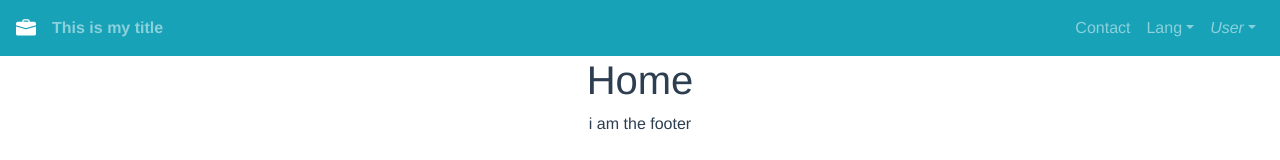
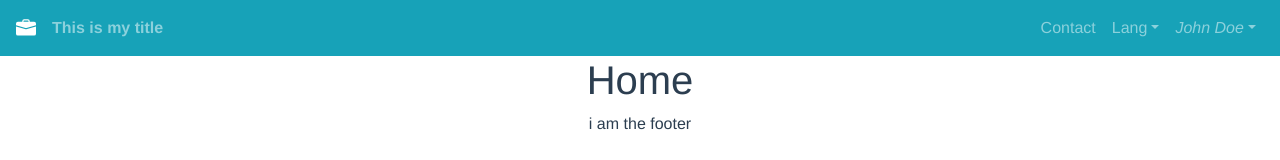
Before and after one commit to grafikri/mySampleProject, a Vue app: page / in a window 1280 px wide. Shown: the top 160 px of the page. Built offline with nearby package versions, Linux system fonts and the light colour scheme.

Commit message:
feat: define component props to detect whether user login or not

```diff
--- a/src/components/Header.vue
+++ b/src/components/Header.vue
@@ -50,18 +50,27 @@
               </b-dropdown-item>
             </b-nav-item-dropdown>
 
-            <b-nav-item-dropdown right>
+            <b-nav-item-dropdown
+              v-if="isLoggedIn"
+              right
+            >
               <!-- Using 'button-content' slot -->
               <template #button-content>
-                <em>User</em>
+                <em>{{ userName }}</em>
               </template>
-              <b-dropdown-item href="#">
-                Profile
+              <b-dropdown-item>
+                {{ userMail }}
               </b-dropdown-item>
-              <b-dropdown-item href="#">
+              <b-dropdown-item @click="$emit('handleClickSignOut')">
                 Sign Out
               </b-dropdown-item>
             </b-nav-item-dropdown>
+            <b-nav-item
+              v-if="!isLoggedIn"
+              variant="light"
+            >
+              Login
+            </b-nav-item>
           </b-navbar-nav>
         </b-collapse>
       </b-navbar>
@@ -103,6 +112,18 @@ export default {
       type: String,
       default: 'This is my title',
     },
+    isLoggedIn: {
+      type: Boolean,
+      default: true,
+    },
+    userName: {
+      type: String,
+      default: 'John Doe',
+    },
+    userMail: {
+      type: String,
+      default: 'johndoe@mail.com',
+    },
   },
 };
 </script>
```
